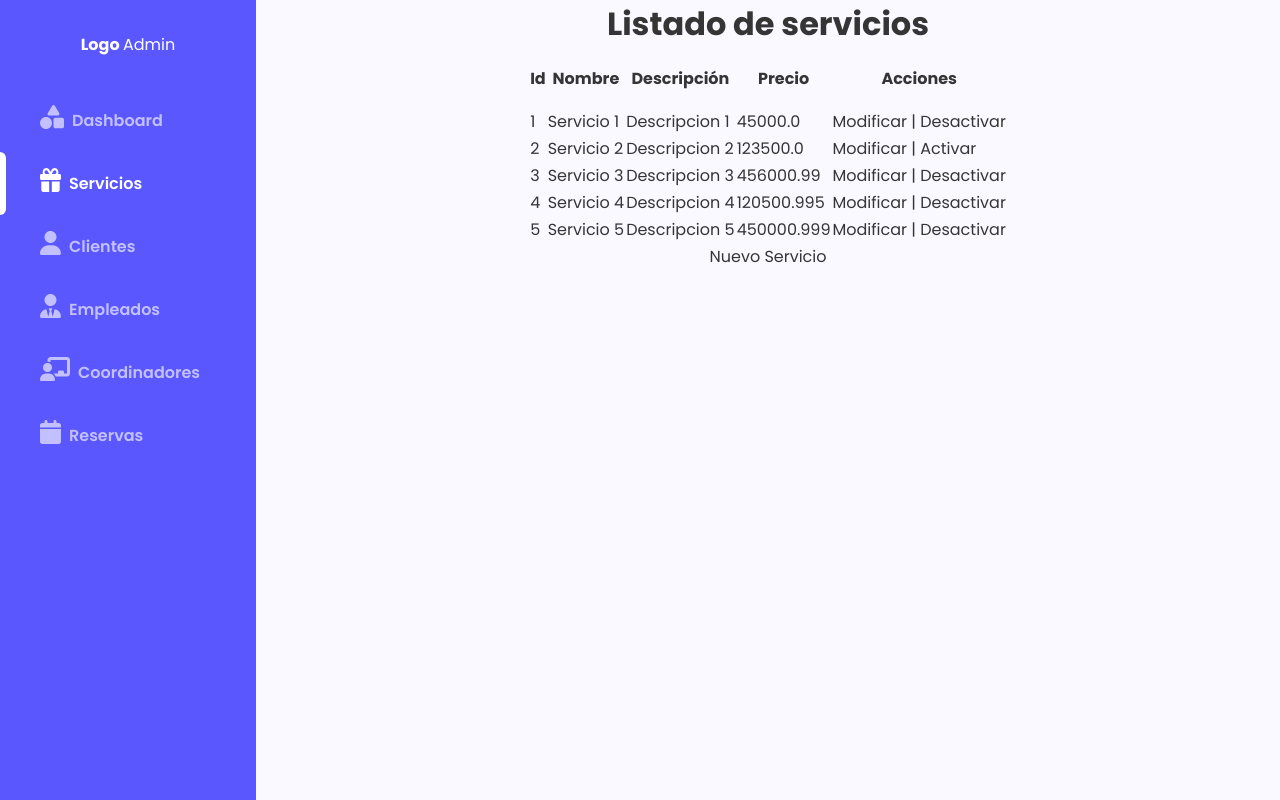
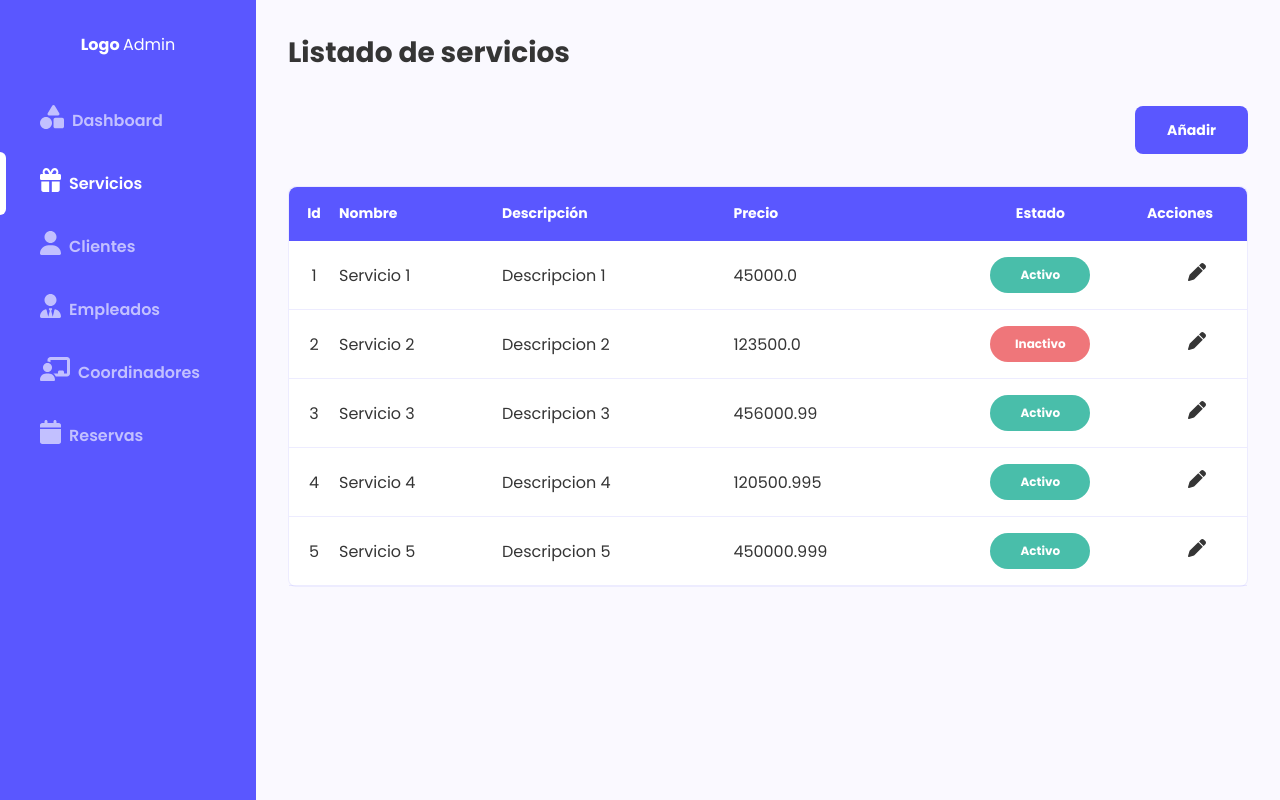
Before and after one commit to robertomiranda94/WebApp-Alkemy, a Django app: page /servicios/listado/ in a window 1280 px wide. Run offline with Django 4.2, Linux system fonts and the light colour scheme; data comes from the database, SQL or seed files in the repository.

Commit message:
Aplica CSS al listado de servicios

```diff
--- a/servicios/templates/servicios/listado.html
+++ b/servicios/templates/servicios/listado.html
@@ -4,55 +4,58 @@
 
 
 {% block contenido_principal %}
-  <h1>Listado de servicios</h1>
-  <table>
-    <thead>
+<div class="contenido">
+  <h1 class="titulo">Listado de servicios</h1>
+  <div class="opciones-lista">
+    <div class="busqueda"></div>
+    <a class="boton" href="{% url 'registrar_servicio' %}">Añadir</a>
+  </div>
+  <div class="caja margen-abajo">
+    <table class="tabla">
         <tr>
-        <th>Id</th>
-        <th>Nombre</th>
-        <th>Descripción</th>
-        <th>Precio</th>
-        <th>Acciones</th>
+          <th class="centrado">Id</th>
+          <th class="izquierda">Nombre</th>
+          <th class="izquierda">Descripción</th>
+          <th class="izquierda">Precio</th>
+          <th class="centrado">Estado</th>
+          <th class="izquierda"  width="100px">Acciones</th>
         </tr>
-    </thead>
-    <tbody>
         {% for servicio in servicios %}
         <tr>
-          <td>{{ servicio.id }}</td>
-          <td>{{ servicio.nombre }}</td>
+          <td class="centrado" width="50px">{{ servicio.id }}</td>
+          <td class="izquierda">{{ servicio.nombre }}</td>
           <td>{{ servicio.descripcion }}</td>
           <td>{{ servicio.precio }}</td>
-          <td>
-            <a href="{% url 'actualizar_servicio' servicio.id %}">
-                Modificar
-            </a>
 
-            |
-            <!--Agregar view eliminar
-            <a href="#">
-                Eliminar
-            </a>
-            |
-            -->
-
-
+          <td class="tabla-estado centrado">
             {% if servicio.activo %}
-              <a href="{% url 'desactivar_servicio' servicio.id%}">
-                Desactivar
+                <a href="{% url 'desactivar_servicio' servicio.id%}" class="activo">
+                  Activo
                 </a>
             {% else %}
-              <a href="{% url 'activar_servicio' servicio.id%}">
-                Activar
+              <a href="{% url 'activar_servicio' servicio.id%}" class="inactivo">
+                Inactivo
               </a>
             {% endif %}
           </td>
+
+          <td class="tabla-acciones">
+            <a href="{% url 'actualizar_servicio' servicio.id %}">
+                <span>
+                  <svg width="18" height="18" viewBox="0 0 18 18" fill="none" xmlns="http://www.w3.org/2000/svg">
+                    <path d="M12.7512 0.678513L11.0496 2.38007L15.6199 6.95039L17.3215 5.24883C18.2004 4.36992 18.2004 2.94609 17.3215 2.06718L15.9363 0.678513C15.0574 -0.200394 13.6336 -0.200394 12.7547 0.678513H12.7512ZM10.2551 3.17461L2.06016 11.373C1.69453 11.7387 1.42734 12.1922 1.27969 12.6879L0.0351567 16.9172C-0.0527339 17.216 0.0281255 17.5359 0.246094 17.7539C0.464063 17.9719 0.783985 18.0527 1.0793 17.9684L5.30859 16.7238C5.8043 16.5762 6.25781 16.309 6.62344 15.9434L14.8254 7.74492L10.2551 3.17461Z" fill="#353535"/>
+                    </svg>
+                </span>
+            </a>
+        </td>
+
         </tr>
         {% empty %}
         <tr>
-          <td colspan="3">No hay servicios disponibles.</td>
+          <td colspan="5">No hay servicios disponibles.</td>
         </tr>
         {% endfor %}
-    </tbody>
     </table>
-  <a href="{% url 'registrar_servicio' %}">Nuevo Servicio</a>
+  </div>
+</div>
 {% endblock %}
```
Lines whose indentation alone changed are shown as unchanged.
